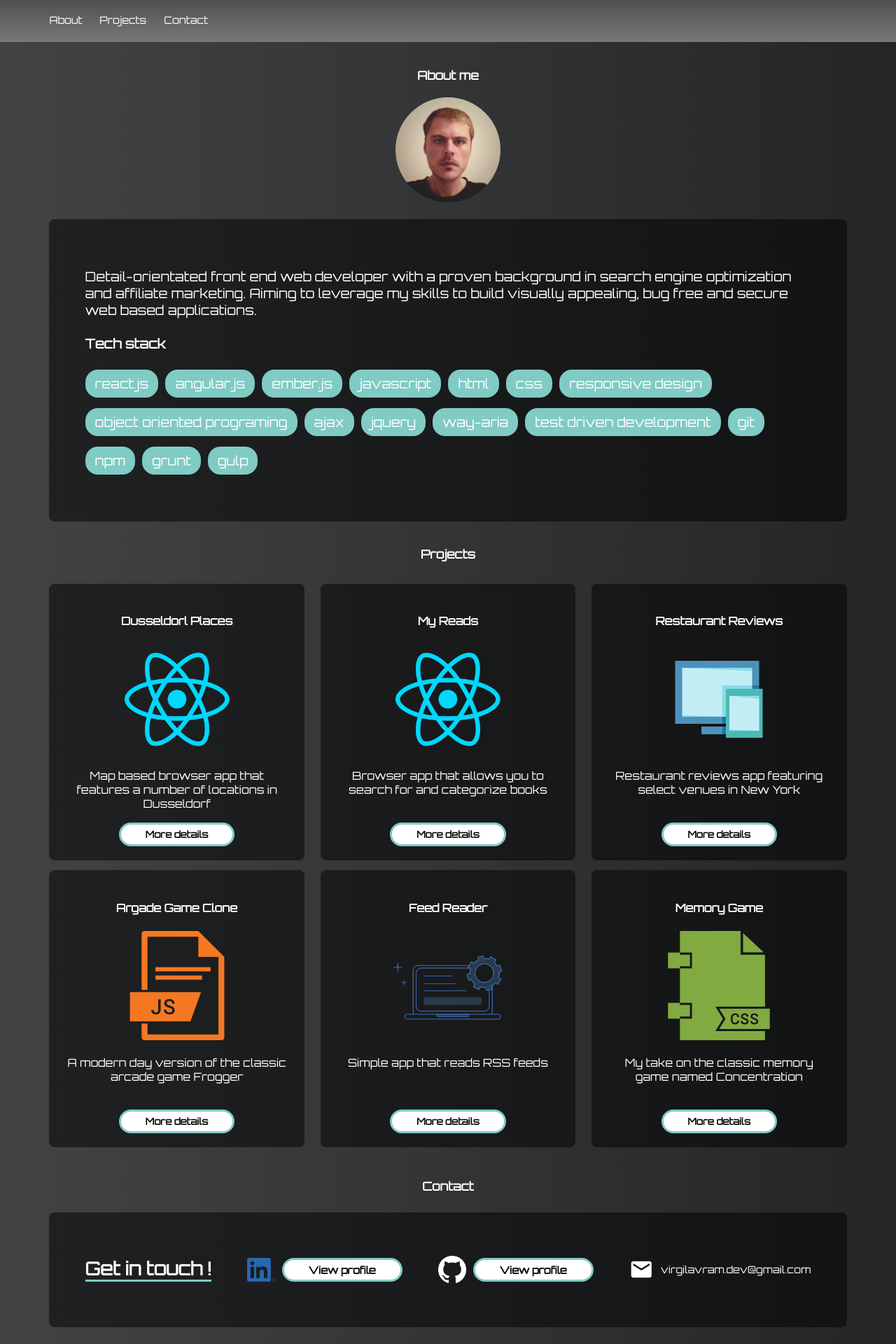
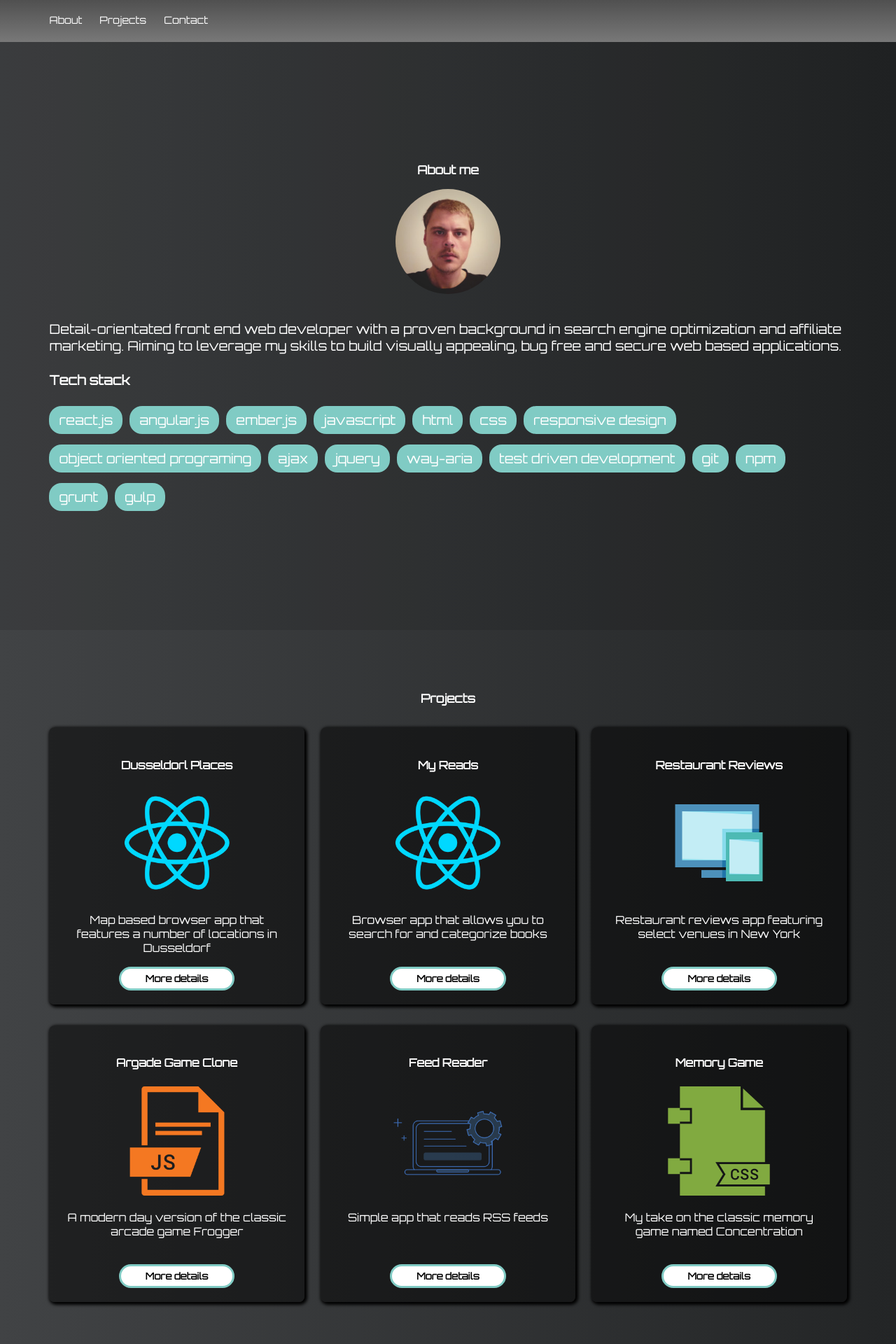
Before and after one commit to virgilseo/portfolio, a React (Create React App) app: page / in a window 1280 px wide. Shown: the part 80-2000 px from the top of the page at 70% size. Built offline with nearby package versions, Linux system fonts and the light colour scheme.

Commit message:
Update style

```diff
--- a/src/App.css
+++ b/src/App.css
@@ -72,7 +72,6 @@ img {
 
 .profile-pic {
   border-radius: 50%;
-  border: 4px solid transparent;
   width: 150px;
   height: 150px;
 }
@@ -81,13 +80,13 @@ img {
   display: flex;
   align-items: center;
   flex-flow: column;
+  padding: 50px 0px;
+  justify-content: center;
+  background-color: rgba(0, 0, 0, .1);
 }
 
 .about-container {
- padding: 4%;
- background-color: rgba(0, 0, 0, 0.50);
- border-radius: 8px;
- width: 81%;
+ width: 89%;
  margin-top: 20px;
  font-size: 1.1em;
 }
@@ -121,9 +120,10 @@ li {
   justify-content: center;
   align-items: center;
   border-radius: 8px;
-  margin-bottom: 14px;
+  margin-bottom: 30px;
   padding: 2%;
   text-align: center;
+  box-shadow: 2px 2px 4px 2px black;
 }
 
 ul {
@@ -137,6 +137,7 @@ ul {
   display: flex;
   align-items: center;
   flex-flow: column;
+  padding: 50px 0px;
 }
 
 .hide {
@@ -240,9 +241,11 @@ ul {
 
 #contact {
   display: flex;
-  justify-content: flex-start;
+  justify-content: center;
   align-items: center;
   flex-flow: column;
+  background-color: rgba(0, 0, 0, .1);
+  height: calc(100vh - 40px);
 }
 
 .contact-title {
@@ -250,14 +253,10 @@ ul {
 }
 
 .contact-container {
-  width: 81%;
-  background-color: rgba(0, 0, 0, 0.50);
-  border-radius: 8px;
-  margin-bottom: 30px;
-  padding: 30px 4%;
+  width: 89%;
   display: flex;
-  flex-wrap: wrap;
-  justify-content: space-between;
+  flex-flow: column;
+  align-items: flex-start;
 }
 
 .linkedin-container, .git-container {
@@ -268,12 +267,12 @@ ul {
 }
 
 .logo-links {
-  margin-left: 10px;
+  margin-left: 30px;
   text-decoration: none;
   color: #000000;
   border-radius: 20px;
   font-weight: 600;
-  padding: 5px 35px;
+  padding: 5px 25px;
   background-color: #ffffff;
   border: 3px solid #80CBC4;
 }
@@ -296,7 +295,7 @@ ul {
 }
 
 .email-text {
-  margin-left: 10px;
+  margin-left: 30px;
   text-decoration: none;
   color: #ffffff;
   border-bottom: 2px solid transparent;
@@ -308,7 +307,7 @@ ul {
 
 
 .email-icon {
-  font-size: 35px;
+  font-size: 40px;
 }
 
 .contact-tag {
--- a/src/Contact.js
+++ b/src/Contact.js
@@ -11,7 +11,7 @@ class Contact extends Component {
       <section id='contact'>
         <h3 className='contact-title'>Contact</h3>
         <div className='contact-container'>
-          <h4 className='contact-tag'>Get in touch !</h4>
+          <h4 className='contact-tag'>Get in touch</h4>
           <div className='linkedin-container'>
             <img src={LinkedinLogo} alt='Linkedin-profile' className='social-logo'/>
             <a href='https://www.linkedin.com/in/virgil-avram/' className='logo-links' target="_blank" rel='noopener noreferrer'>View profile</a>
--- a/src/responsive.css
+++ b/src/responsive.css
@@ -1,5 +1,5 @@
 
-@media only screen and (min-width: 700px) {
+@media only screen and (min-width: 600px) {
 
   ul {
     width: 89%;
@@ -31,9 +31,13 @@
   .contact-container{
     justify-content: space-between;
   }
+
+  #about {
+    height: calc(100vh - 40px);
+  }
 }
 
-@media only screen and (min-width: 1050px) {
+@media only screen and (min-width: 900px) {
 
   .project {
     width: 28%;
@@ -61,8 +65,16 @@
     padding: 18px 0px;
   }
 
-  #about, #projects {
-    padding-top: 20px;
+  #projects {
+    padding: 70px 0px;
+  }
+
+  #about, #contact {
+    height: calc(100vh - 60px);
+  }
+
+  .contact-container {
+    font-size: 1.2em;
   }
 
   .footer-container {
@@ -107,8 +119,7 @@
   }
 
   .about-container {
-    width: 68%;
-    padding: 1%;
+    width: 70%;
   }
 
    ul {
@@ -124,7 +135,15 @@
    }
 
    .contact-container {
-     width: 62%;
+     width: 70%;
+   }
+
+   .social-logo {
+     width: 45px;
+   }
+
+   .email-icon {
+     font-size: 45px;
    }
 
    .project-links {
@@ -133,6 +152,10 @@
 
    .app {
      font-size: 1em;
+   }
+
+   .about-container {
+     font-size: 1.4em;
    }
 }
 
```
